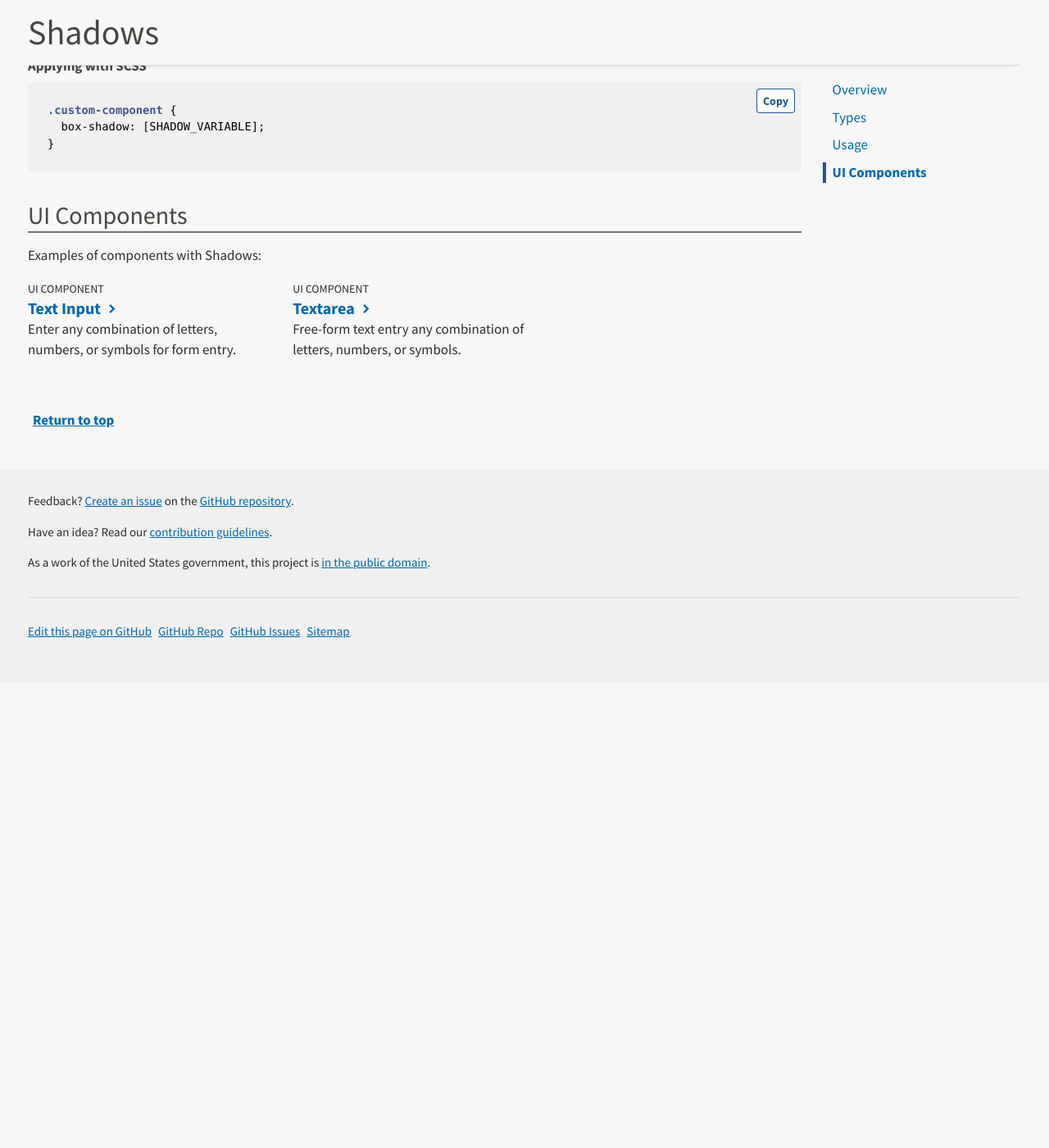
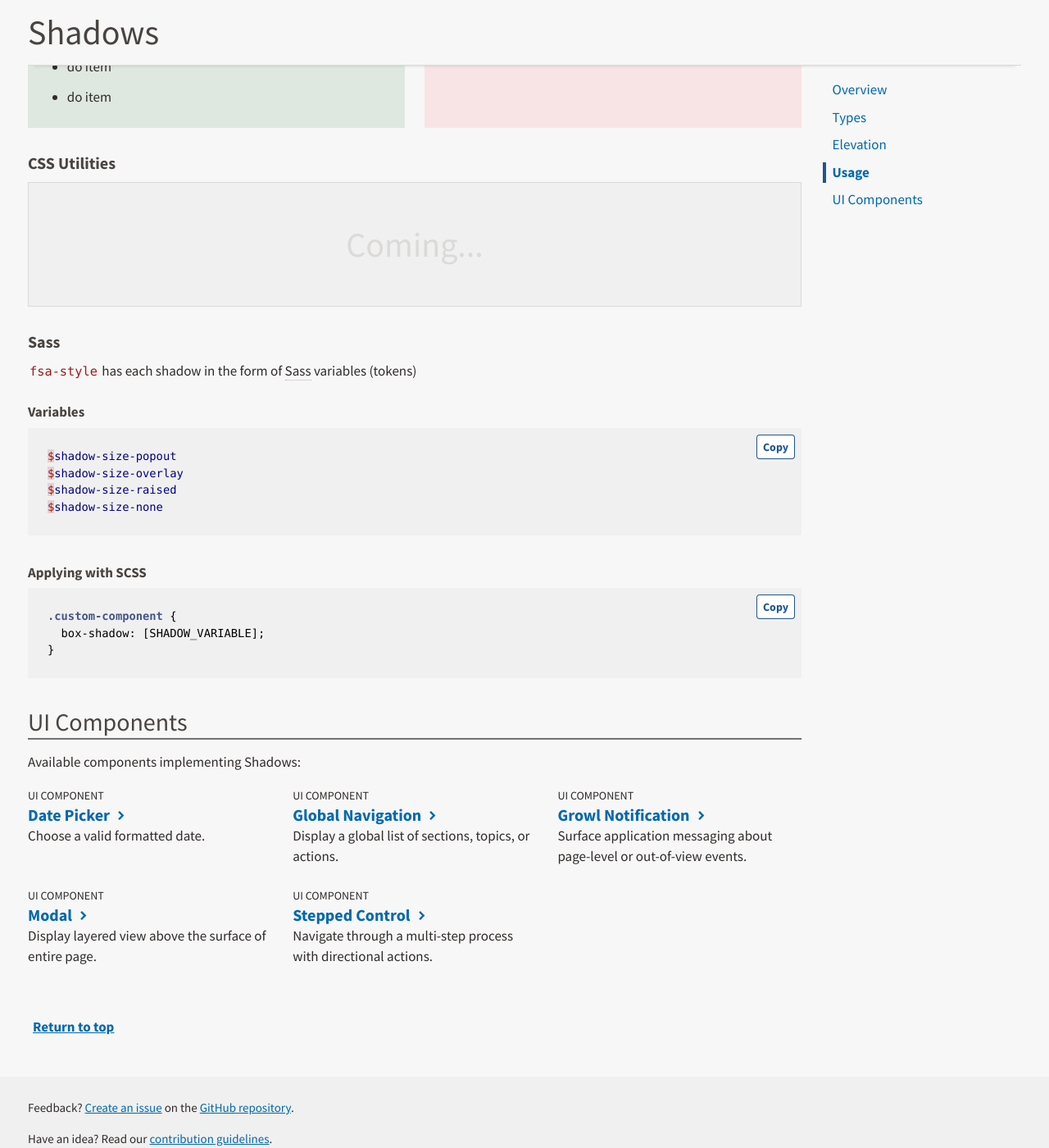
Before and after one commit to USDA-FSA/fsa-design-system, a Jekyll site: the page built from visual-style/shadows/index.md, in a window 1280 px wide and 1400 px high, scrolled down 2037 px. Shown: the whole window at 82% size. Built offline with Jekyll 4.4.1, drawn with Linux system fonts in a browser that asks for light colours; before the commit the page ends 2857 px from its top, so only the background shows below that; some of the changed text lies outside the part shown.

Commit message:
Doc'ing Visual Style / Shadows [amends #423]

```diff
--- a/visual-style/shadows/index.md
+++ b/visual-style/shadows/index.md
@@ -7,8 +7,11 @@
 suppress_code_toggle: true
 custom_js: ["ga/ga-tracker.js", "ga/generic.js"]
 relatedItems:
-  - "Text Input"
-  - "Textarea"
+  - "Date Picker"
+  - "Global Navigation"
+  - "Growl Notification"
+  - "Modal"
+  - "Stepped Control"
 ---
 
 <div class="ds-preview">
@@ -66,11 +69,29 @@
   </div>
 </div>
 
+## Elevation
+
+<div class="fsa-box fsa-p--xl fsa-text-align--center fsa-text-size--6 fsa-color--tertiary-200 fsa-bg--tertiary-100">Coming...</div>
+
 ## Usage
+
+{% capture usage_do %}
+* do item
+* do item
+* do item
+* do item
+{% endcapture %}
+
+{% capture usage_dont %}
+* don't item
+* don't item
+{% endcapture %}
+
+{% include do-dont.html %}
 
 ### CSS Utilities
 
-(TBD)
+<div class="fsa-box fsa-p--xl fsa-text-align--center fsa-text-size--6 fsa-color--tertiary-200 fsa-bg--tertiary-100">Coming...</div>
 
 ### Sass
 
@@ -95,6 +116,6 @@
 
 ## UI Components
 
-Examples of components with Shadows:
+Available components implementing Shadows:
 
 {% include related-cards.html %}
```
